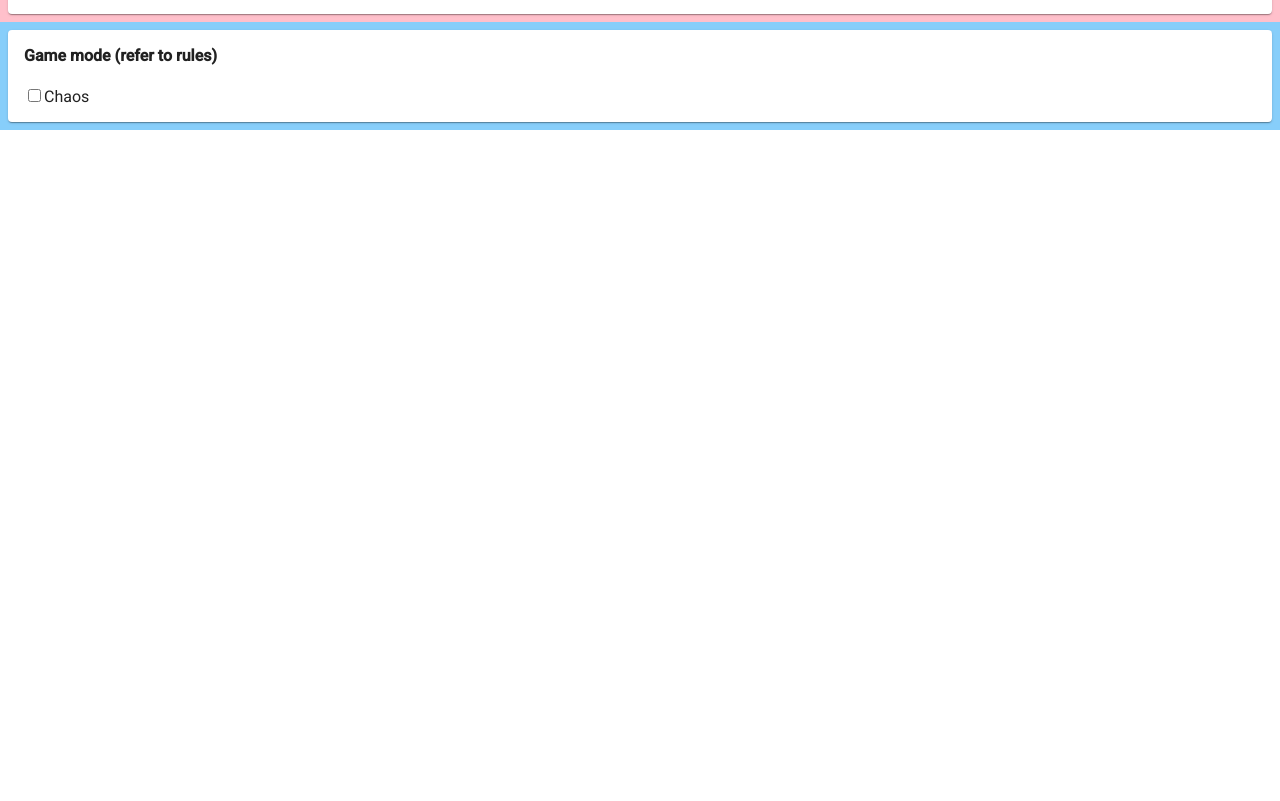
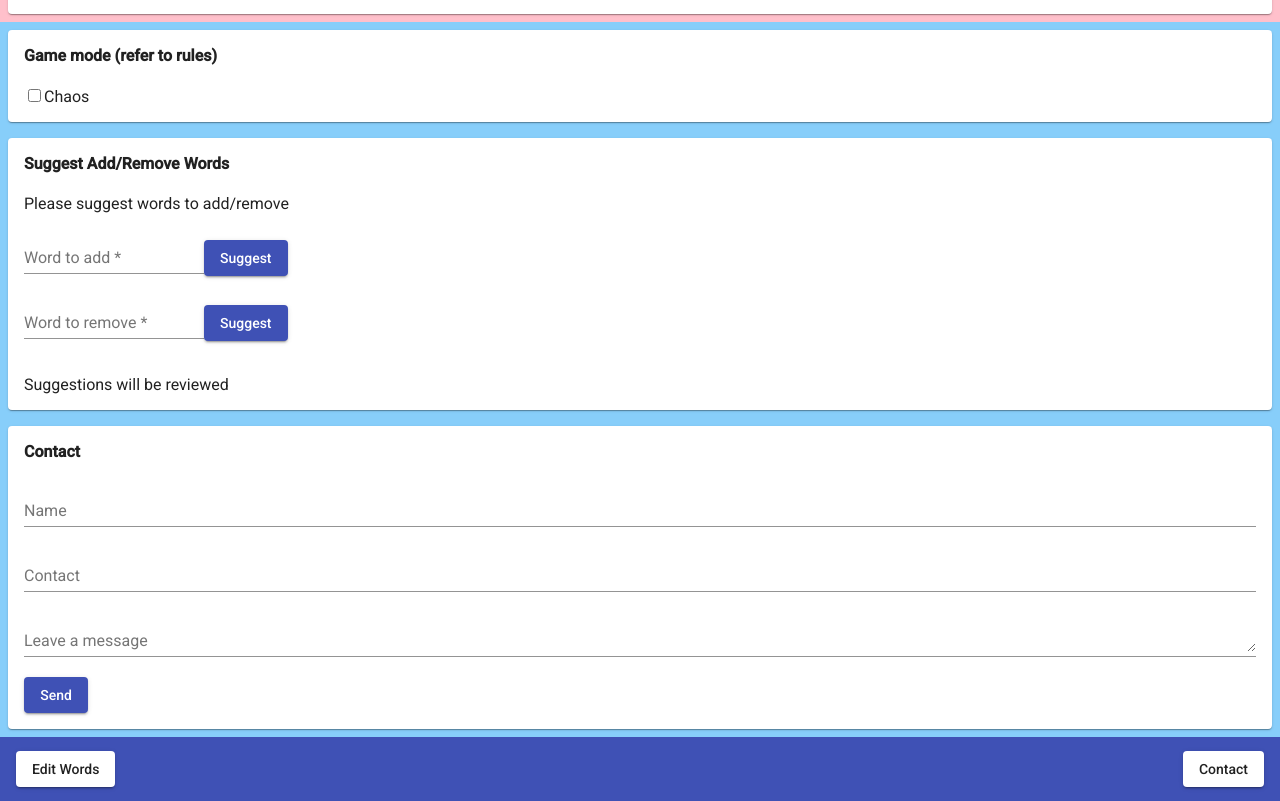
Before and after one commit to andreashsy/wordle, an Angular app: page / in a window 1280 px wide. Shown: the part 629-1430 px from the top of the page. Before the commit the page ends 800 px from the top, so only its background shows below. Built offline with nearby package versions, Linux system fonts and the light colour scheme.

Commit message:
ADD: inital parts of comments/word suggestion section

```diff
--- a/src/app/app.component.css
+++ b/src/app/app.component.css
@@ -15,7 +15,7 @@ table, th, td {
     background-color: lightgrey;
 }
 
-.toolbar-header {
+.toolbar {
   justify-content: space-between;
 }
 
@@ -73,6 +73,14 @@ mat-card {
   background-color: lightskyblue;
 }
 
+#col-6 {
+  background-color: lightskyblue;
+}
+
+#col-7 {
+  background-color: lightskyblue;
+}
+
 html, body {
   overflow-x: hidden;
 }
--- a/src/app/app.component.html
+++ b/src/app/app.component.html
@@ -1,5 +1,5 @@
 <mat-toolbar color="primary">
-  <mat-toolbar-row class="toolbar-header">
+  <mat-toolbar-row class="toolbar">
     <button mat-raised-button (click)="onRulesButtonPress()">Rules</button>
     <span>Wordle</span>
     <button mat-raised-button (click)="onStatisticsButtonPress()">Statistics</button>
@@ -40,11 +40,11 @@
               </tr>
               <tr *ngIf="player.predictions.length < 6">
                 <!-- fill in current guess -->
-                <td *ngFor="let string of (form.value.guess||'').toLowerCase().split('').slice(0,this.player.answer.length)">
+                <td *ngFor="let string of (gameForm.value.guess||'').toLowerCase().split('').slice(0,this.player.answer.length)">
                   {{string}}
                 </td>
                 <!-- fill in empty letters -->
-                <td *ngFor="let i of numSequence(player.answer.length - (form.value.guess||'').length)">
+                <td *ngFor="let i of numSequence(player.answer.length - (gameForm.value.guess||'').length)">
                   &nbsp;
                 </td>
               </tr>
@@ -63,14 +63,14 @@
           </div>
 
           <div class="center">
-            <form #formDirective="ngForm" [formGroup]="form" (ngSubmit)="onSubmitGuess()" [hidden]="player.hasWon || player.hasLost">
+            <form #formDirective="ngForm" [formGroup]="gameForm" (ngSubmit)="onSubmitGuess()" [hidden]="player.hasWon || player.hasLost">
               <mat-form-field>
                 <input matInput maxlength="{{player.answer.length}}" formControlName="guess" placeholder="Your guess" #guessInput>
                 <mat-hint *ngIf="guessFormControl.hasError('wordNotInList')">
                   Must be a valid 5 letter word
                 </mat-hint>
               </mat-form-field>
-              <button type="submit" [disabled]="player.hasWon || player.hasLost || form.invalid" mat-raised-button color="primary" (click)="guessInput.focus()">Submit</button>
+              <button type="submit" [disabled]="player.hasWon || player.hasLost || gameForm.invalid" mat-raised-button color="primary" (click)="guessInput.focus()">Submit</button>
             </form>
           </div>
 
@@ -133,5 +133,54 @@
       </mat-card>
     </div>
 
+    <div name="col-6" id="col-6">
+      <mat-card>
+        <h4>Suggest Add/Remove Words</h4>
+        <p>Please suggest words to add/remove</p>
+        <form [formGroup]="addForm" (ngSubmit)="onAddWord()">
+          <mat-form-field>
+            <input matInput type="text" placeholder="Word to add" formControlName="wordAdd">
+          </mat-form-field>
+          <button type="submit" mat-raised-button color="primary">Suggest</button>
+        </form>
+        <form [formGroup]="removeForm" (ngSubmit)="onRemoveWord()">
+          <mat-form-field>
+            <input matInput type="text" placeholder="Word to remove" formControlName="wordRemove">
+          </mat-form-field>
+          <button type="submit" mat-raised-button color="primary">Suggest</button>
+        </form>
+        <p>Suggestions will be reviewed</p>
+      </mat-card>
+    </div>
+
+    <div name="col-7" id="col-7">
+      <mat-card>
+        <h4>Contact</h4>
+        <form [formGroup]="contactForm" (ngSubmit)="onSubmitContact()">
+          <div fxLayout="column">
+            <mat-form-field>
+              <input matInput type="text" placeholder="Name" formControlName="name">
+            </mat-form-field>
+            <mat-form-field>
+              <input matInput type="text" placeholder="Contact" formControlName="contact">
+            </mat-form-field>
+            <mat-form-field>
+              <mat-label>Leave a message</mat-label>
+              <textarea matInput cols="100" rows="1" formControlName="comments"></textarea>
+            </mat-form-field>
+          </div>
+          <button type="submit" mat-raised-button color="primary">Send</button>
+        </form>
+      </mat-card>
+    </div>
+
   </div>
 </div>
+
+<mat-toolbar color="primary">
+  <mat-toolbar-row class="toolbar">
+    <button mat-raised-button (click)="onAddRemoveWordsButtonPress()">Edit Words</button>
+    <span></span>
+    <button mat-raised-button (click)="onContactButtonPress()">Contact</button>
+  </mat-toolbar-row>
+</mat-toolbar>
--- a/src/app/app.component.ts
+++ b/src/app/app.component.ts
@@ -11,6 +11,7 @@ import { Statistics } from './statistics';
 import { wordNotInListValidator } from './word-not-in-list.directive';
 import {Title} from "@angular/platform-browser";
 import { ChaosPlayer } from './chaosplayer';
+import { WordListService } from './wordlist.service';
 
 @Component({
   selector: 'app-root',
@@ -19,14 +20,23 @@ import { ChaosPlayer } from './chaosplayer';
 })
 export class AppComponent {
   title = 'wordle-angular';
-  form: FormGroup;
+  gameForm: FormGroup;
+  addForm: FormGroup;
+  removeForm: FormGroup;
+  contactForm: FormGroup;
   player: Player = new Player([]);
+  addFormControl = new FormControl('',
+    [Validators.required])
+  removeFormControl = new FormControl('',
+  [Validators.required])
   guessFormControl = new FormControl('', [
     Validators.required,
     wordNotInListValidator(this.player.FIVE_LETTER_WORDS_LIST),
   ]);
   showRulesSection: Boolean = false;
   showStatisticsSection: Boolean = true;
+  showAddRemoveWordsSection: Boolean = false;
+  showContactSection: Boolean = false;
   gameHistory: string = ""
   statistics: Statistics;
   isChaosChecked: Boolean = false;
@@ -35,11 +45,23 @@ export class AppComponent {
 
   constructor(
     private fb: FormBuilder,
-    private titleService: Title
+    private titleService: Title,
+    private wordListSvc: WordListService
      ) {
-    this.form = this.fb.group({
+    this.gameForm = this.fb.group({
       guess: this.guessFormControl,
     });
+    this.addForm = this.fb.group({
+      wordAdd: this.addFormControl
+    })
+    this.removeForm = this.fb.group({
+      wordRemove: this.removeFormControl
+    })
+    this.contactForm = this.fb.group({
+      name: new FormControl(''),
+      contact: new FormControl(''),
+      comments: new FormControl('')
+    })
     this.loadGameHistoryFromLocalStorage()
     this.statistics = new Statistics(this.gameHistory)
     this.setTitle("Wordle")
@@ -47,7 +69,7 @@ export class AppComponent {
 
   onSubmitGuess() {
     console.log('Submit button pressed!');
-    var guess = this.form.value.guess.toLowerCase();
+    var guess = this.gameForm.value.guess.toLowerCase();
     const guessResult = this.player.checkGuess(guess);
     var newPrediction = new Prediction(guess, guessResult);
     newPrediction.generateSubpredictions();
@@ -78,7 +100,7 @@ export class AppComponent {
     }
     this.statistics = new Statistics(this.gameHistory)
     this.guessFormControl.reset('');
-    this.form.reset()
+    this.gameForm.reset()
   }
 
   onNewGame() {
@@ -121,12 +143,37 @@ export class AppComponent {
     localStorage.setItem(this.KEY_STORAGE, this.gameHistory)
   }
 
+  onAddWord() {
+    console.info("Add word: ", this.addForm.value.wordAdd)
+    this.wordListSvc.toAddList(this.addForm.value.wordAdd)
+    this.addForm.reset()
+  }
+
+  onRemoveWord() {
+    console.info("Remove word: ", this.removeForm.value.wordRemove)
+    this.wordListSvc.toRemoveList(this.removeForm.value.wordRemove)
+    this.removeForm.reset()
+  }
+
+  onSubmitContact() {
+    console.info("Comments: ", this.contactForm.value.comments)
+    this.contactForm.reset()
+  }
+
   onRulesButtonPress() {
     this.showRulesSection = !this.showRulesSection;
   }
 
   onStatisticsButtonPress() {
     this.showStatisticsSection = !this.showStatisticsSection;
+  }
+
+  onAddRemoveWordsButtonPress() {
+    this.showAddRemoveWordsSection = !this.showAddRemoveWordsSection;
+  }
+
+  onContactButtonPress() {
+    this.showContactSection = !this.showContactSection;
   }
 
   onResetStatistics() {
--- a/src/app/app.module.ts
+++ b/src/app/app.module.ts
@@ -9,6 +9,8 @@ import { MaterialModule } from './material.module';
 import { FlexLayoutModule } from '@angular/flex-layout';
 import { ServiceWorkerModule } from '@angular/service-worker';
 import { environment } from '../environments/environment';
+import { HttpClientModule } from '@angular/common/http';
+import { WordListService } from './wordlist.service';
 
 @NgModule({
   declarations: [
@@ -22,6 +24,7 @@ import { environment } from '../environments/environment';
     BrowserAnimationsModule,
     MaterialModule,
     FlexLayoutModule,
+    HttpClientModule,
     ServiceWorkerModule.register('ngsw-worker.js', {
       enabled: environment.production,
       // Register the ServiceWorker as soon as the app is stable
@@ -29,7 +32,8 @@ import { environment } from '../environments/environment';
       registrationStrategy: 'registerWhenStable:30000'
     })
   ],
-  providers: [Title],
+  providers: [Title,
+              WordListService],
   bootstrap: [AppComponent]
 })
 export class AppModule { }
--- /dev/null
+++ b/src/app/wordlist.service.ts
@@ -0,0 +1,27 @@
+import { HttpClient } from "@angular/common/http";
+import { Injectable } from "@angular/core";
+
+@Injectable()
+export class WordListService {
+
+    url: string = ""
+
+    constructor(private http: HttpClient) {}
+
+    getAddList() {
+
+    }
+
+    getRemoveList() {
+
+    }
+
+    toAddList(word: string) {
+        this.http.post<string>(this.url, "ADD " + word)
+    }
+
+    toRemoveList(word: string) {
+        this.http.post<string>(this.url, "REM " + word)
+    }
+
+}
```
